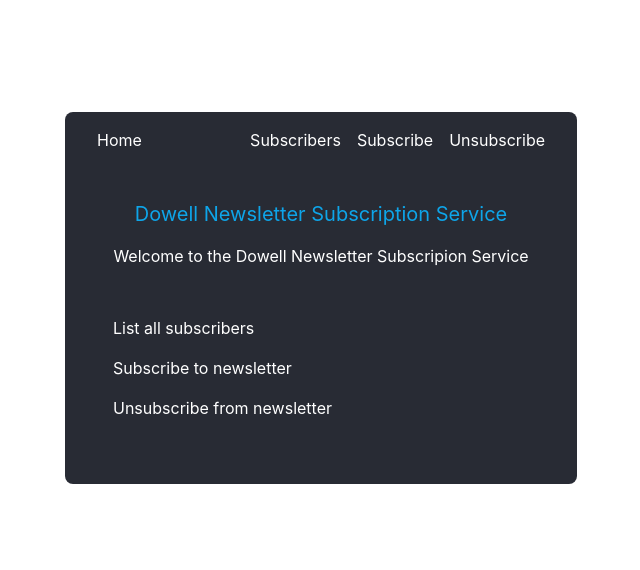
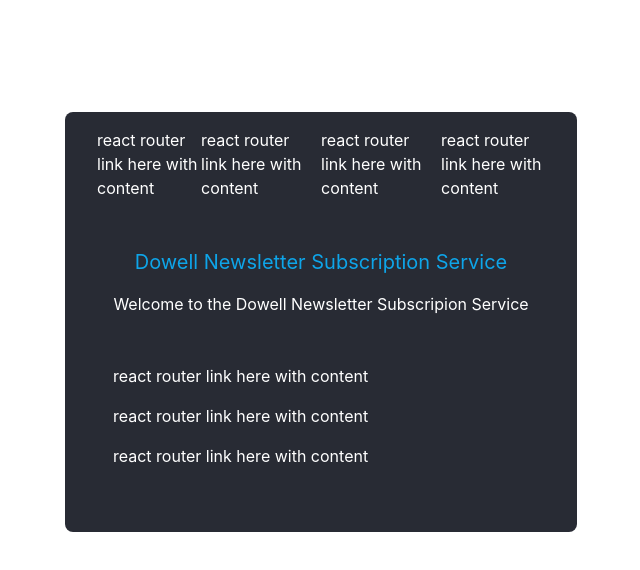
Before and after one commit to didymus707/npm-pkg, a React (Create React App) app: page / in a window 1280 px wide. Shown: the top 570 px of the page, without its empty margins (319-959 px from the left). Built offline with nearby package versions, Linux system fonts and the light colour scheme; no server answers.

Commit message:
refactoring for making an npm pkg

```diff
--- a/src/component/home.js
+++ b/src/component/home.js
@@ -1,23 +1,14 @@
 import React from "react";
-import { Link } from "react-router-dom";
 
-export const Home = () => {
+export const Home = ({ children = "react router link here with content" }) => {
   return (
     <div className="mx-auto w-8/12 md:w-2/5 bg-[#282B34] mt-28 rounded-lg">
       <nav className="text-white w-full pt-4 px-8">
         <ul className="flex">
-          <li className="hover:text-slate-400">
-            <Link to={"/"}>Home</Link>
-          </li>
-          <li className="ml-auto hover:text-slate-400">
-            <Link to={"/subscribers"}>Subscribers</Link>
-          </li>
-          <li className="mx-4 hover:text-slate-400">
-            <Link to={"/subscribe"}>Subscribe</Link>
-          </li>
-          <li className="hover:text-slate-400">
-            <Link to={"/unsubscribe"}>Unsubscribe</Link>
-          </li>
+          <li className="hover:text-slate-400">{children}</li>
+          <li className="ml-auto hover:text-slate-400">{children}</li>
+          <li className="mx-4 hover:text-slate-400">{children}</li>
+          <li className="hover:text-slate-400">{children}</li>
         </ul>
       </nav>
       <div className="text-white">
@@ -31,15 +22,9 @@
         </div>
         <div className="px-12 pt-8 pb-12">
           <ul>
-            <li className="py-4">
-              <Link to={"/subscribers"}>List all subscribers</Link>
-            </li>
-            <li>
-              <Link to={"/subscribe"}>Subscribe to newsletter</Link>
-            </li>
-            <li className="py-4">
-              <Link to={"/unsubscribe"}>Unsubscribe from newsletter</Link>
-            </li>
+            <li className="py-4">{children}</li>
+            <li>{children}</li>
+            <li className="py-4">{children}</li>
             {/* <li>
               <Link>Distribute Newsletter</Link>
             </li> */}
```
